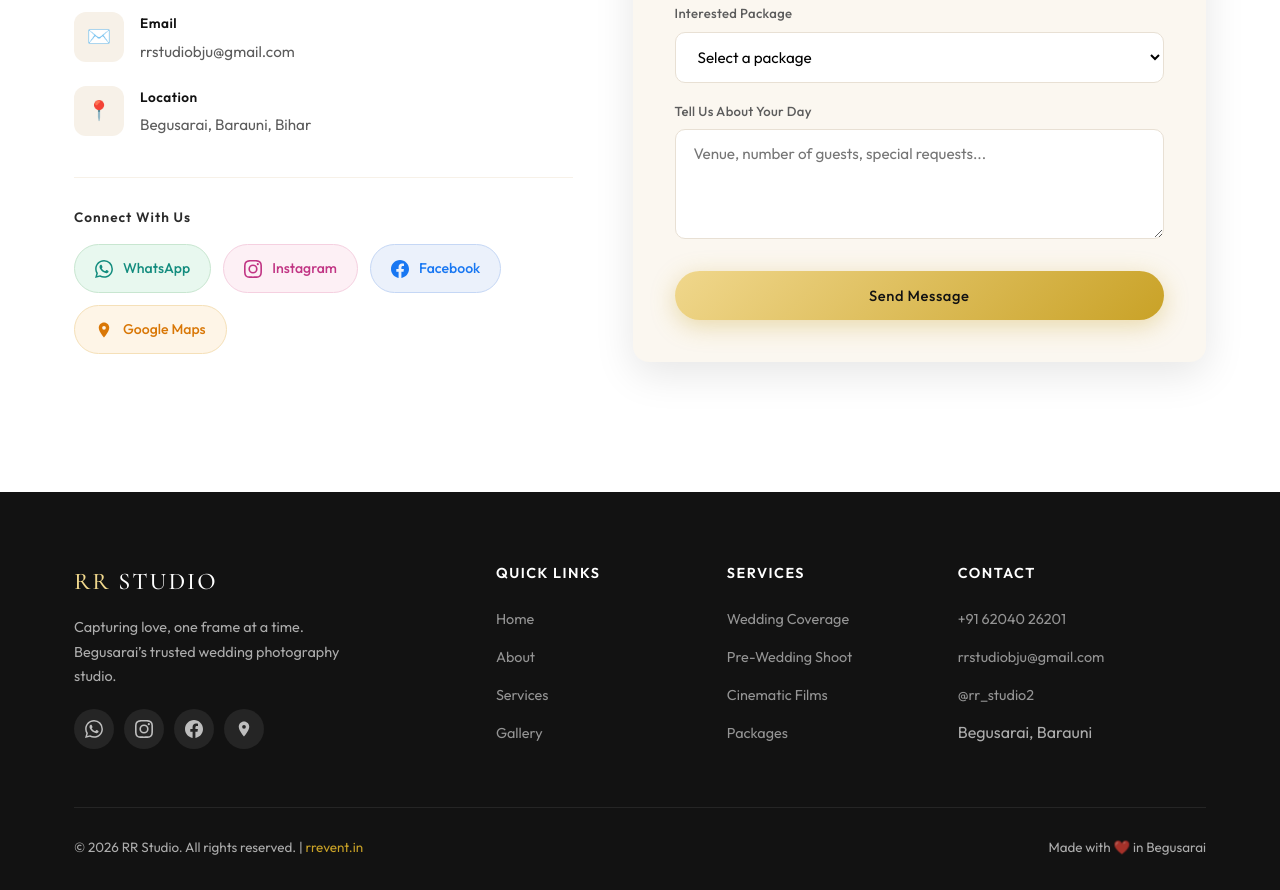
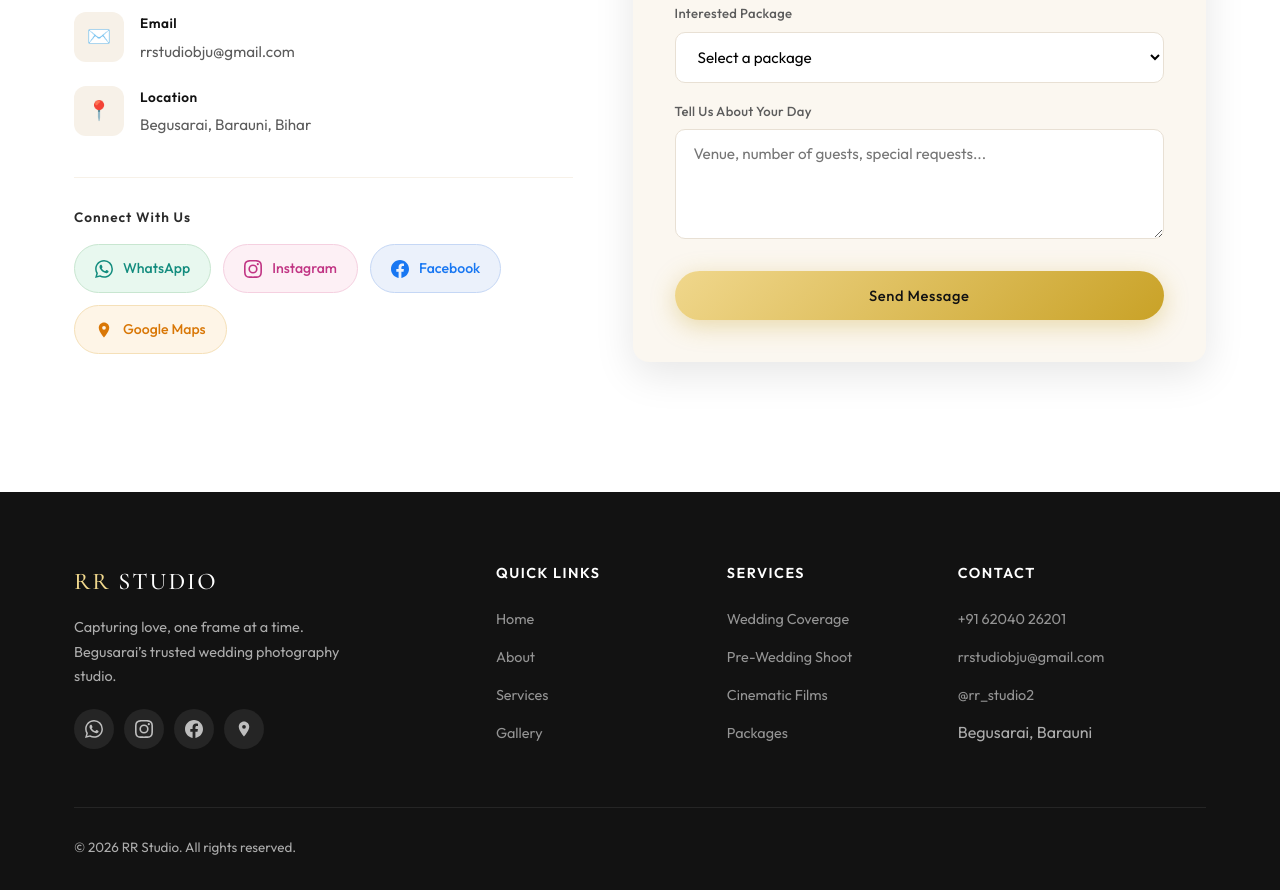
Before and after one commit to codevedicbhr-a11y/rrevent, a plain HTML site: page index.html in a window 1280 px wide. Shown: the part 6988-7878 px from the top of the page. Drawn offline with nearby package versions, Linux system fonts and the light colour scheme.

Commit message:
Update footer content in index.html
Removed the 'Made with ❤️ in Begusarai' line from the footer.

```diff
--- a/index.html
+++ b/index.html
@@ -473,8 +473,8 @@
         </div>
       </div>
       <div class="footer-bottom">
-        <p>© 2026 RR Studio. All rights reserved. | <a href="https://rrevent.in">rrevent.in</a></p>
-        <p>Made with ❤️ in Begusarai</p>
+        <p>© 2026 RR Studio. All rights reserved.
+
       </div>
     </div>
   </footer>
```
